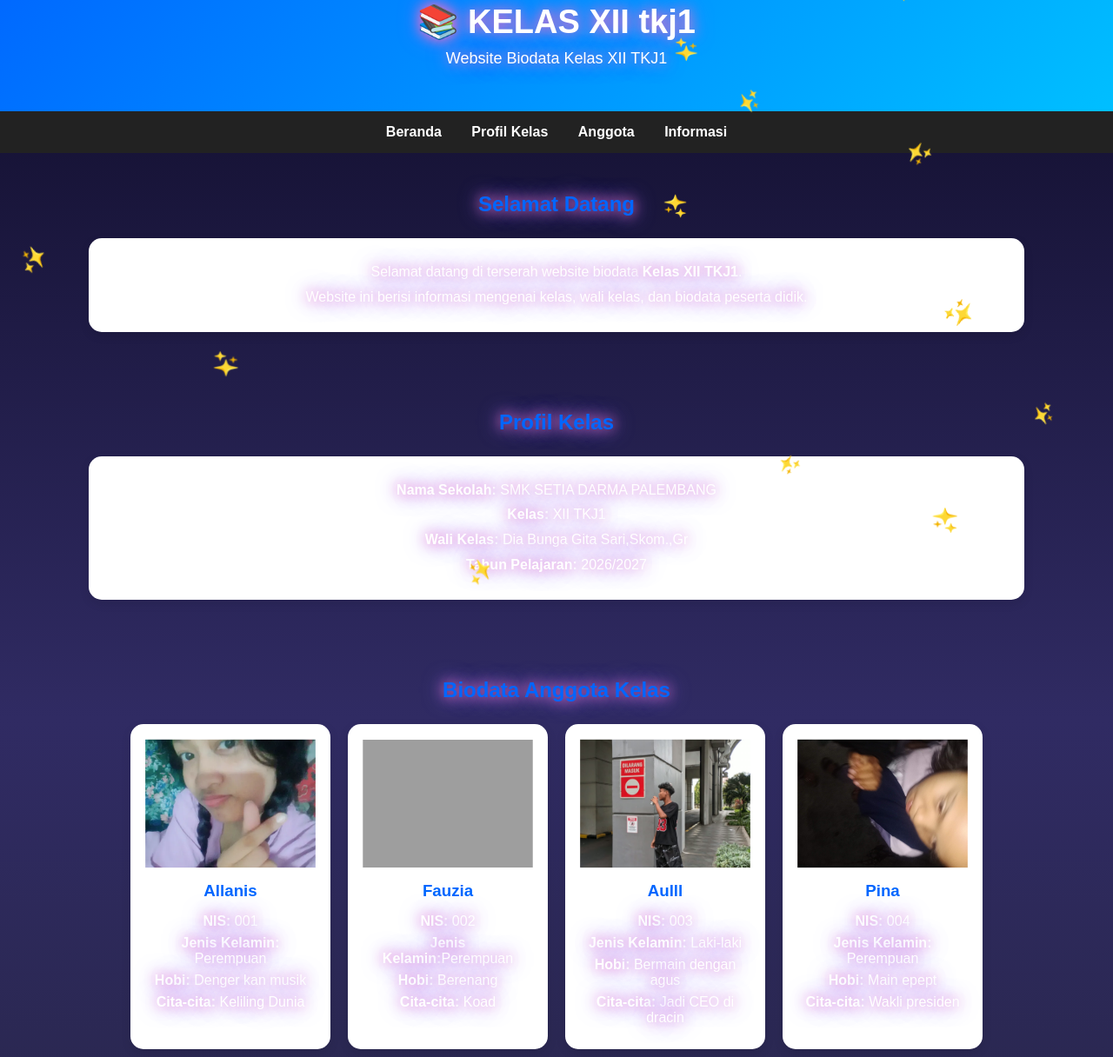
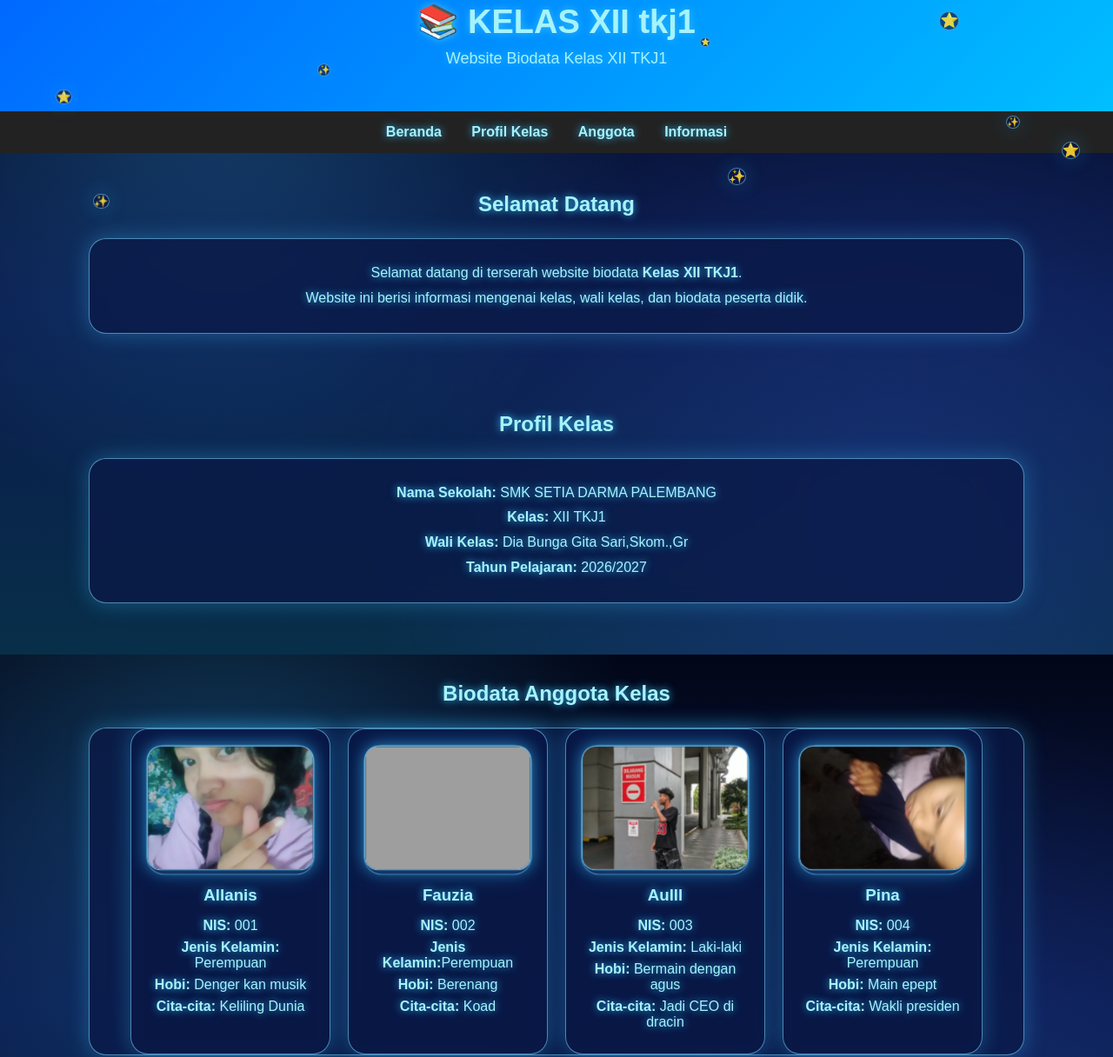
Before and after one commit to alanishuzaira-jpg/alanis, a plain HTML site: page index.html in a window 1280 px wide. Shown: the part 47-1263 px from the top of the page at 87% size. Drawn offline with Linux system fonts and the light colour scheme; grey boxes are pictures that could not be loaded.

Commit message:
Refactor styles and enhance star animation
Updated styles for background, text, and buttons. Modified star animation functionality.

```diff
--- a/index.html
+++ b/index.html
@@ -334,41 +334,63 @@ function toggleMusik() {
 </script>
 <style>
 body {
-  background: linear-gradient(180deg, #0f0c29, #302b63, #24243e) !important;
-  background-attachment: fixed;
-  color: white !important;
+  background: #020617 !important;
+  background-image:
+    radial-gradient(circle at 20% 20%, rgba(56,189,248,0.25), transparent 40%),
+    radial-gradient(circle at 80% 80%, rgba(30,58,138,0.6), transparent 50%),
+    linear-gradient(180deg, #020617, #0a1a4d, #082f49) !important;
+  background-attachment: fixed !important;
+  color: #a5f3fc !important;
+  font-family: sans-serif !important;
 }
-h1, h2, p {
-  text-shadow: 0 0 15px #ff6ec4, 0 0 25px #7873f5 !important;
+/* Kotak foto jadi kaca biru gelap kayak di foto */
+div {
+  background: rgba(10, 25, 70, 0.75) !important;
+  border: 1px solid rgba(125, 211, 252, 0.6) !important;
+  border-radius: 20px !important;
+  box-shadow: 0 0 25px rgba(56,189,248,0.35) !important;
+  backdrop-filter: blur(10px) !important;
+  color: #a5f3fc !important;
+}
+h1, h2, h3, p, span, a {
+  color: #a5f3fc !important;
+  text-shadow: 0 0 10px #38bdf8 !important;
+}
+img {
+  border-radius: 15px !important;
+  border: 1px solid #7dd3fc !important;
+  box-shadow: 0 0 15px rgba(56,189,248,0.5) !important;
 }
 button {
-  background: linear-gradient(45deg, #ff6ec4, #7873f5) !important;
+  background: #0284c7 !important;
+  color: white !important;
+  border-radius: 20px !important;
   border: none !important;
-  color: white !important;
-  box-shadow: 0 0 20px #ff6ec4 !important;
+  box-shadow: 0 0 15px #38bdf8 !important;
 }
 </style>
 
 <script>
-// Bintang jatuh
-setInterval(() => {
-  const b = document.createElement('div');
-  b.innerHTML = '✨';
-  b.style.position = 'fixed';
-  b.style.left = Math.random() * 100 + 'vw';
-  b.style.top = '-20px';
-  b.style.fontSize = (Math.random() * 20 + 10) + 'px';
-  b.style.zIndex = '9999';
-  b.style.pointerEvents = 'none';
-  document.body.appendChild(b);
+// Bintang + lampion jatuh kayak di foto
+function buatBintang(){
+  const s = document.createElement('div');
+  s.innerHTML = Math.random() > 0.5 ? '⭐' : '✨';
+  s.style.position = 'fixed';
+  s.style.left = Math.random() * 100 + 'vw';
+  s.style.top = '-20px';
+  s.style.fontSize = (Math.random() * 10 + 8) + 'px';
+  s.style.zIndex = '9999';
+  s.style.pointerEvents = 'none';
+  s.style.opacity = '0.9';
+  document.body.appendChild(s);
   let y = 0;
   let j = setInterval(() => {
-    y += 3;
-    b.style.top = y + 'px';
-    b.style.transform = 'rotate(' + y + 'deg)';
-    if (y > window.innerHeight) { b.remove(); clearInterval(j); }
-  }, 20);
-}, 400);
+    y += 1.5;
+    s.style.top = y + 'px';
+    if (y > window.innerHeight) { s.remove(); clearInterval(j); }
+  }, 25);
+}
+setInterval(buatBintang, 500);
 </script>
 </body>
 </html>
```
